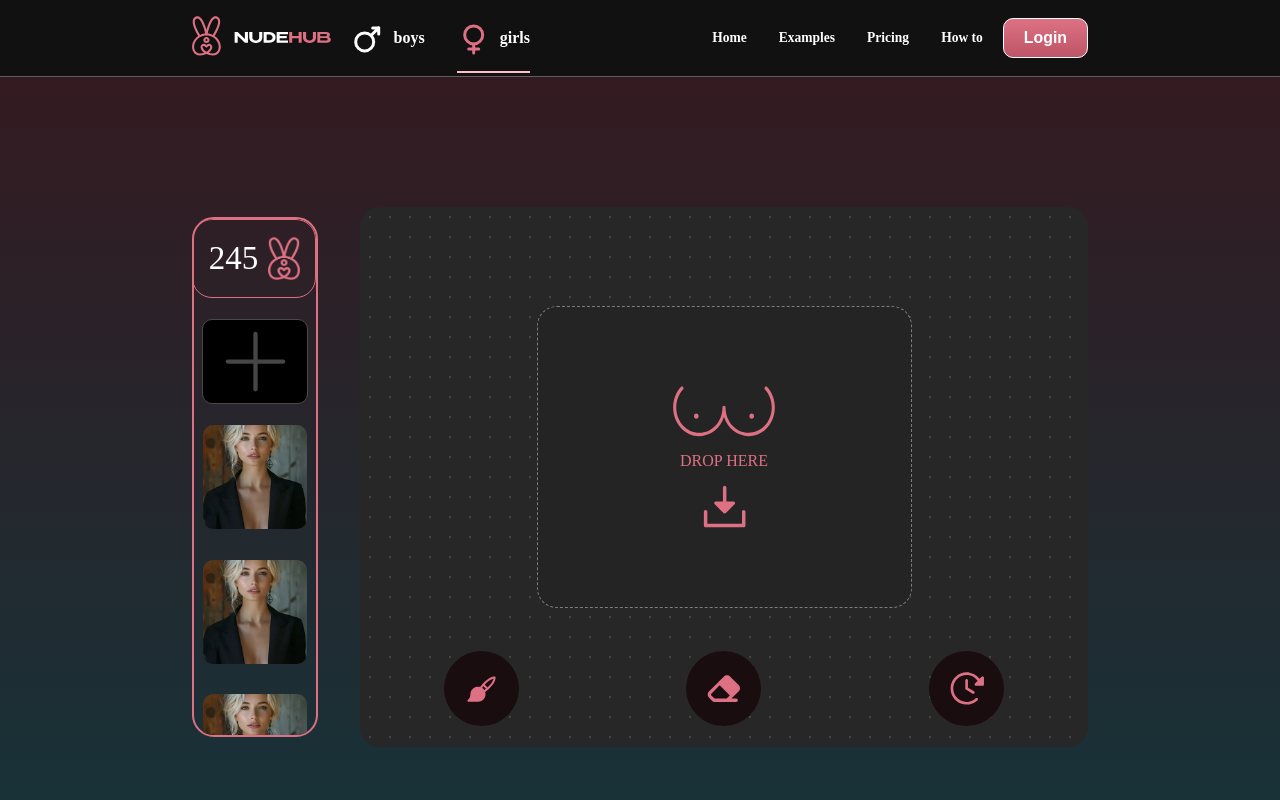
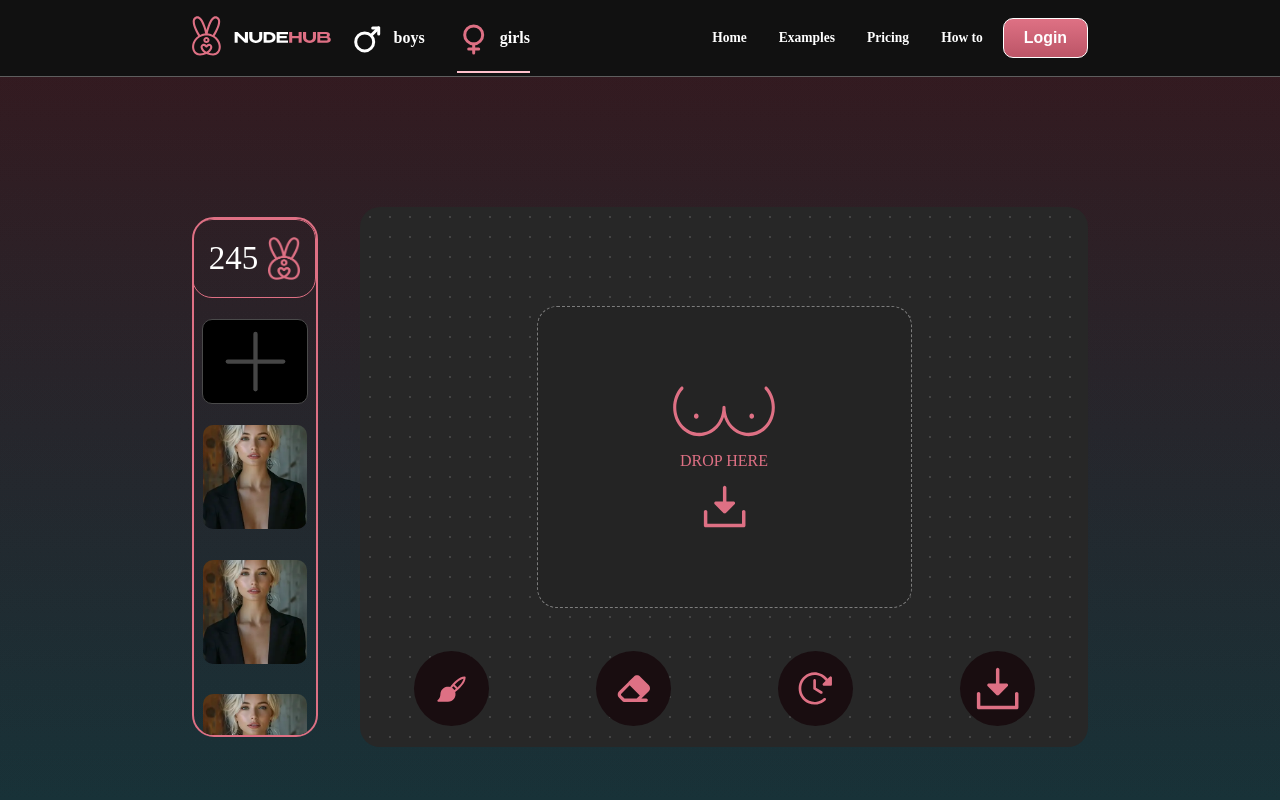
Before and after one commit to boxing-in-iT/nude-hub, a React (Create React App) app: page /account in a window 1280 px wide. Shown: the top 800 px of the page. Built offline with nearby package versions, Linux system fonts and the light colour scheme; the HTML template or start-up script is replaced by a standard one.

Commit message:
add download

```diff
--- a/src/components/ImageAnnotator.jsx
+++ b/src/components/ImageAnnotator.jsx
@@ -11,7 +11,6 @@ import width from "../assets/image/width.svg";
 const ImageAnnotator = () => {
   const [image, setImage] = useState(null);
   const [lines, setLines] = useState([]);
-  // const [isDrawing, setIsDrawing] = useState(false);
   const isDrawing = useRef(false);
   const [strokeWidth, setStrokeWidth] = useState(10);
   const [tool, setTool] = useState("pen");
@@ -21,6 +20,7 @@ const ImageAnnotator = () => {
   const [imageHeight, setImageHeight] = useState(null);
 
   const imageRef = useRef();
+  const stageRef = useRef(); // Reference for the Stage component
 
   const [isPenSliderShow, setIsPenSliderShow] = useState(false);
   const [isEraserSliderShow, setIsEraserSliderShow] = useState(false);
@@ -48,37 +48,20 @@ const ImageAnnotator = () => {
     setLines(lines.slice(0, -1));
   };
 
-  // const handleMouseDown = (e) => {
-  //   isDrawing.current = true;
-  //   const pos = e.target.getStage().getPointerPosition();
-  //   setLines([...lines, { tool, points: [pos.x, pos.y], strokeWidth }]);
-  // };
-
   const handleMouseDown = (e) => {
     isDrawing.current = true;
     const pos = e.target.getStage().getPointerPosition();
-    setLines([
-      ...lines,
-      {
-        tool,
-        points: [pos.x, pos.y],
-        strokeWidth: tool === "eraser" ? eraserRadius : strokeWidth,
-      },
-    ]);
+    setLines([...lines, { tool, points: [pos.x, pos.y], strokeWidth }]);
   };
 
   const handleMouseMove = (e) => {
-    // no drawing - skipping
     if (!isDrawing.current) {
       return;
     }
     const stage = e.target.getStage();
     const point = stage.getPointerPosition();
     let lastLine = lines[lines.length - 1];
-    // add point
     lastLine.points = lastLine.points.concat([point.x, point.y]);
-
-    // replace last
     lines.splice(lines.length - 1, 1, lastLine);
     setLines(lines.concat());
   };
@@ -131,6 +114,16 @@ const ImageAnnotator = () => {
 
   const { getRootProps, getInputProps } = useDropzone({ onDrop });
 
+  const downloadImage = () => {
+    const uri = stageRef.current.toDataURL();
+    const link = document.createElement("a");
+    link.download = "annotated-image.png";
+    link.href = uri;
+    document.body.appendChild(link);
+    link.click();
+    document.body.removeChild(link);
+  };
+
   return (
     <div className="image-annotator-container">
       {imageWidth && imageHeight && (
@@ -159,9 +152,14 @@ const ImageAnnotator = () => {
             onMouseDown={handleMouseDown}
             onMouseMove={handleMouseMove}
             onMouseUp={handleMouseUp}
+            ref={stageRef} // Assign the reference here
           >
             <Layer>
-              <Image image={image} ref={imageRef} />
+              <Image
+                className="drop-n-drag-image"
+                image={image}
+                ref={imageRef}
+              />
             </Layer>
             <Layer>
               {lines.map((line, i) => (
@@ -170,7 +168,7 @@ const ImageAnnotator = () => {
                   points={line.points}
                   stroke={`rgba(255, 105, 180, ${
                     line.tool === "eraser" ? 1 : 0.3
-                  })`} // Полупрозрачная линия
+                  })`}
                   strokeWidth={line.strokeWidth}
                   tension={0.5}
                   lineCap="round"
@@ -233,9 +231,254 @@ const ImageAnnotator = () => {
         >
           <img src={undo} alt="Undo" />
         </button>
+        <button onClick={downloadImage} className="image-button">
+          <img src={downloadIco} alt="Download" />
+        </button>
       </div>
     </div>
   );
 };
 
 export default ImageAnnotator;
+
+// import React, { useState, useRef, useEffect } from "react";
+// import { Stage, Layer, Image, Line } from "react-konva";
+// import { useDropzone } from "react-dropzone";
+// import pen from "../assets/image/pen.svg";
+// import erazer from "../assets/image/erazer.svg";
+// import undo from "../assets/image/undo.svg";
+// import tits from "../assets/image/tits.svg";
+// import downloadIco from "../assets/image/downloadIco.svg";
+// import width from "../assets/image/width.svg";
+
+// const ImageAnnotator = () => {
+//   const [image, setImage] = useState(null);
+//   const [lines, setLines] = useState([]);
+//   // const [isDrawing, setIsDrawing] = useState(false);
+//   const isDrawing = useRef(false);
+//   const [strokeWidth, setStrokeWidth] = useState(10);
+//   const [tool, setTool] = useState("pen");
+//   const [eraserRadius, setEraserRadius] = useState(40);
+
+//   const [imageWidth, setImageWidth] = useState(null);
+//   const [imageHeight, setImageHeight] = useState(null);
+
+//   const imageRef = useRef();
+
+//   const [isPenSliderShow, setIsPenSliderShow] = useState(false);
+//   const [isEraserSliderShow, setIsEraserSliderShow] = useState(false);
+
+//   const penButtonRef = useRef();
+//   const eraserButtonRef = useRef();
+
+//   const onDrop = (acceptedFiles) => {
+//     const file = acceptedFiles[0];
+//     const reader = new FileReader();
+
+//     reader.onload = () => {
+//       const img = new window.Image();
+//       img.src = reader.result;
+//       img.onload = () => {
+//         setImage(img);
+//         setImageWidth(img.width);
+//         setImageHeight(img.height);
+//       };
+//     };
+//     reader.readAsDataURL(file);
+//   };
+
+//   const undoLastLine = () => {
+//     setLines(lines.slice(0, -1));
+//   };
+
+//   const handleMouseDown = (e) => {
+//     isDrawing.current = true;
+//     const pos = e.target.getStage().getPointerPosition();
+//     setLines([...lines, { tool, points: [pos.x, pos.y], strokeWidth }]);
+//   };
+
+//   // const handleMouseDown = (e) => {
+//   //   isDrawing.current = true;
+//   //   const pos = e.target.getStage().getPointerPosition();
+//   //   setLines([
+//   //     ...lines,
+//   //     {
+//   //       tool,
+//   //       points: [pos.x, pos.y],
+//   //       strokeWidth: tool === "eraser" ? eraserRadius : strokeWidth,
+//   //     },
+//   //   ]);
+//   // };
+
+//   const handleMouseMove = (e) => {
+//     // no drawing - skipping
+//     if (!isDrawing.current) {
+//       return;
+//     }
+//     const stage = e.target.getStage();
+//     const point = stage.getPointerPosition();
+//     let lastLine = lines[lines.length - 1];
+//     // add point
+//     lastLine.points = lastLine.points.concat([point.x, point.y]);
+
+//     // replace last
+//     lines.splice(lines.length - 1, 1, lastLine);
+//     setLines(lines.concat());
+//   };
+
+//   const handleMouseUp = () => {
+//     isDrawing.current = false;
+//   };
+
+//   const handlePenClick = () => {
+//     setIsPenSliderShow(!isPenSliderShow);
+//     setTool("pen");
+//     setIsEraserSliderShow(false);
+//   };
+
+//   const handleEraserClick = () => {
+//     setIsEraserSliderShow(!isEraserSliderShow);
+//     setTool("eraser");
+//     setIsPenSliderShow(false);
+//   };
+
+//   const handlePenSliderChange = (value) => {
+//     setStrokeWidth(value);
+//   };
+
+//   const handleEraserSliderChange = (value) => {
+//     setEraserRadius(value);
+//   };
+
+//   useEffect(() => {
+//     const handleClickOutside = (event) => {
+//       if (
+//         penButtonRef.current &&
+//         !penButtonRef.current.contains(event.target)
+//       ) {
+//         setIsPenSliderShow(false);
+//       }
+//       if (
+//         eraserButtonRef.current &&
+//         !eraserButtonRef.current.contains(event.target)
+//       ) {
+//         setIsEraserSliderShow(false);
+//       }
+//     };
+
+//     document.addEventListener("click", handleClickOutside);
+//     return () => {
+//       document.removeEventListener("click", handleClickOutside);
+//     };
+//   }, [penButtonRef, eraserButtonRef]);
+
+//   const { getRootProps, getInputProps } = useDropzone({ onDrop });
+
+//   return (
+//     <div className="image-annotator-container">
+//       {imageWidth && imageHeight && (
+//         <div className="screen-resolution">
+//           <img src={width} alt="Resolution" />
+//           <p className="screen-resolution-text">
+//             {imageWidth}x{imageHeight}
+//           </p>
+//         </div>
+//       )}
+
+//       {!image && (
+//         <div {...getRootProps()} className="drag-drop-container">
+//           <input {...getInputProps()} />
+//           <img src={tits} alt="Drop Here" />
+//           DROP HERE
+//           <img src={downloadIco} alt="Download Icon" />
+//         </div>
+//       )}
+
+//       {image && (
+//         <div className="image-container">
+//           <Stage
+//             width={image.width}
+//             height={image.height}
+//             onMouseDown={handleMouseDown}
+//             onMouseMove={handleMouseMove}
+//             onMouseUp={handleMouseUp}
+//           >
+//             <Layer>
+//               <Image image={image} ref={imageRef} />
+//             </Layer>
+//             <Layer>
+//               {lines.map((line, i) => (
+//                 <Line
+//                   key={i}
+//                   points={line.points}
+//                   stroke={`rgba(255, 105, 180, ${
+//                     line.tool === "eraser" ? 1 : 0.3
+//                   })`} // Полупрозрачная линия
+//                   strokeWidth={line.strokeWidth}
+//                   tension={0.5}
+//                   lineCap="round"
+//                   lineJoin="round"
+//                   globalCompositeOperation={
+//                     line.tool === "eraser" ? "destination-out" : "source-over"
+//                   }
+//                 />
+//               ))}
+//             </Layer>
+//           </Stage>
+//         </div>
+//       )}
+
+//       <div className="image-downloads-buttons">
+//         <div
+//           ref={penButtonRef}
+//           onClick={() => handlePenClick()}
+//           className={`image-button ${
+//             isPenSliderShow ? "image-button-active" : ""
+//           }`}
+//         >
+//           {isPenSliderShow && (
+//             <input
+//               type="range"
+//               min="1"
+//               max="100"
+//               value={strokeWidth}
+//               onChange={(e) => handlePenSliderChange(parseInt(e.target.value))}
+//               className="vertical-slider"
+//               orient="vertical"
+//             />
+//           )}
+//           <img src={pen} alt="Pen" />
+//         </div>
+//         <div
+//           ref={eraserButtonRef}
+//           onClick={() => handleEraserClick()}
+//           className={`image-button ${
+//             isEraserSliderShow ? "image-button-active" : ""
+//           }`}
+//         >
+//           {isEraserSliderShow && (
+//             <input
+//               type="range"
+//               min="1"
+//               max="100"
+//               value={eraserRadius}
+//               onChange={(e) => handlePenSliderChange(parseInt(e.target.value))}
+//               className="vertical-slider"
+//               orient="vertical"
+//             />
+//           )}
+//           <img src={erazer} alt="Eraser" />
+//         </div>
+//         <button
+//           onClick={undoLastLine}
+//           disabled={lines.length === 0}
+//           className="image-button"
+//         >
+//           <img src={undo} alt="Undo" />
+//         </button>
+//       </div>
+//     </div>
+//   );
+// };
+
+// export default ImageAnnotator;
```
